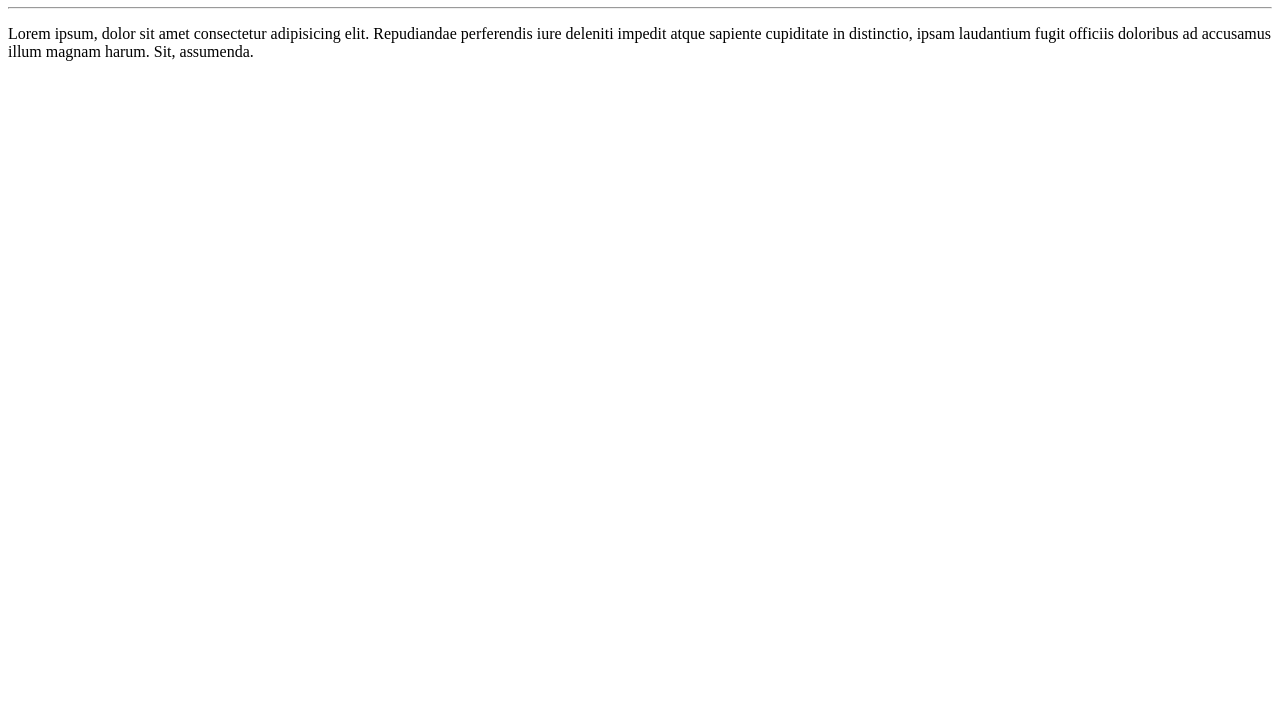
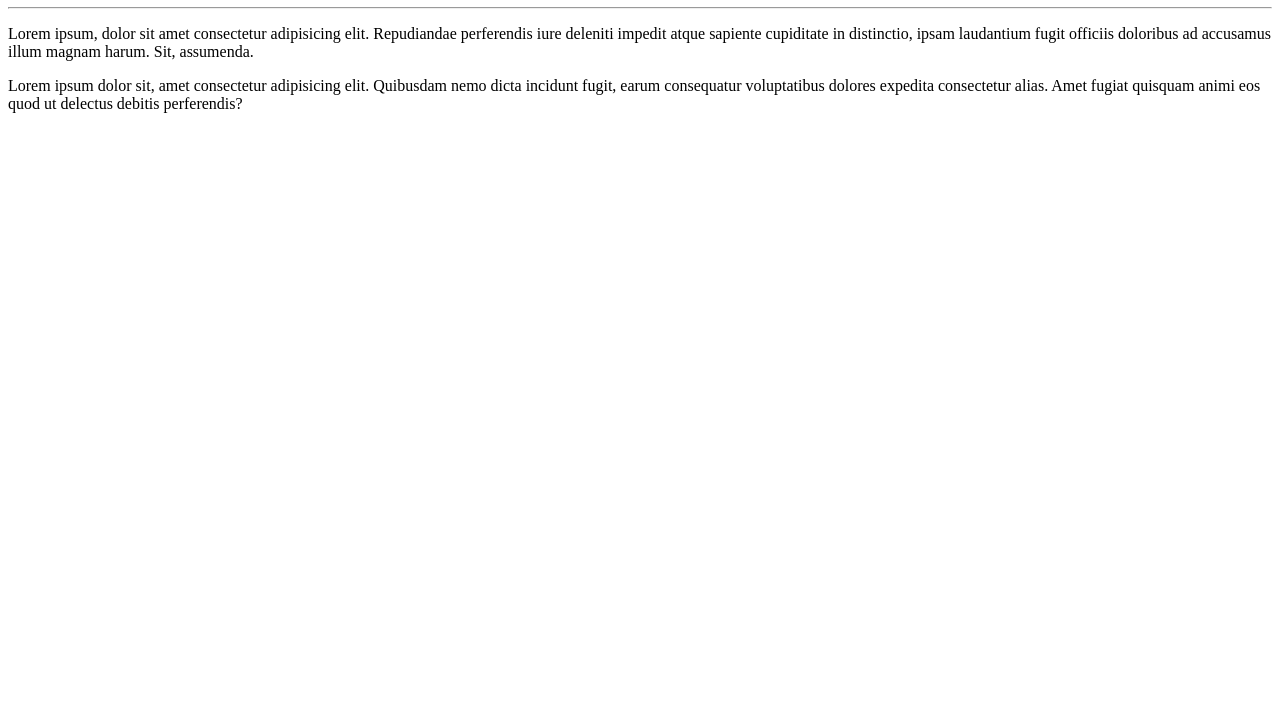
Before and after one commit to fossalex/Ola-Mundo, a plain HTML site: page site-exemplo/index.html in a window 1280 px wide. Shown: the part 73-800 px from the top of the page. Drawn offline with Linux system fonts and the light colour scheme.

Commit message:
Adicionei um parágrafo

```diff
--- a/site-exemplo/index.html
+++ b/site-exemplo/index.html
@@ -10,5 +10,6 @@
     <h1>Olá, Mundo!</h1>
     <hr>
     <p>Lorem ipsum, dolor sit amet consectetur adipisicing elit. Repudiandae perferendis iure deleniti impedit atque sapiente cupiditate in distinctio, ipsam laudantium fugit officiis doloribus ad accusamus illum magnam harum. Sit, assumenda.</p>
+    <p>Lorem ipsum dolor sit, amet consectetur adipisicing elit. Quibusdam nemo dicta incidunt fugit, earum consequatur voluptatibus dolores expedita consectetur alias. Amet fugiat quisquam animi eos quod ut delectus debitis perferendis?</p>
 </body>
 </html>
```
